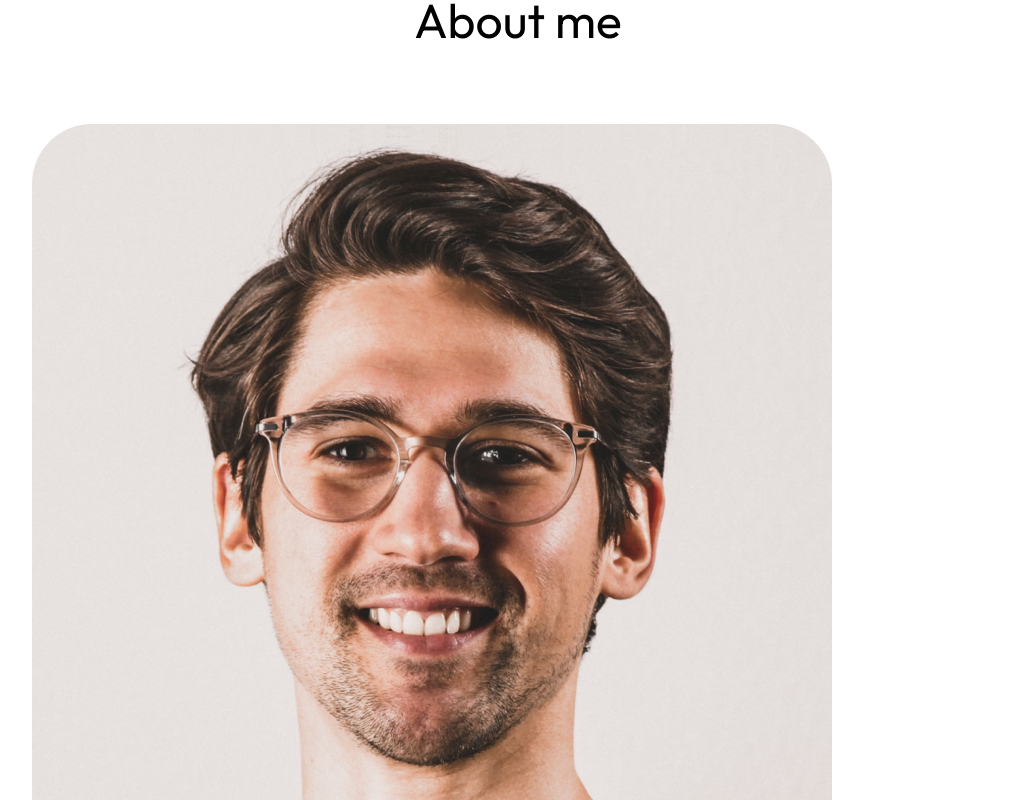
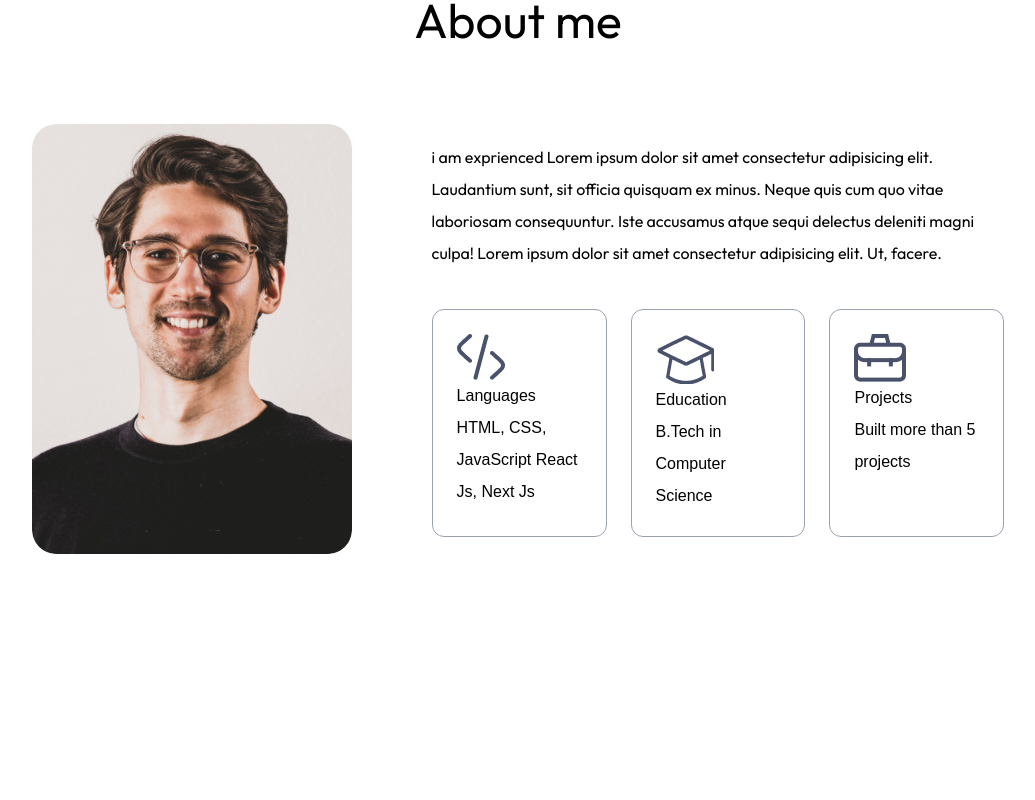
Before and after one commit to MogesBekele/portfolio-in-nextjs, a Next.js app: page / in a window 1280 px wide. Shown: the part 880-1680 px from the top of the page, without its empty margins (122-1157 px from the left). After the commit the page ends 1554 px from the top, so only its background shows below. Built offline with nearby package versions, Linux system fonts and the light colour scheme; a web font is replaced by a local one.

Commit message:
apply the tailwind css on the map section

```diff
--- a/components/About.tsx
+++ b/components/About.tsx
@@ -1,6 +1,6 @@
 import React from "react";
 import Image from "next/image";
-import { assets } from "@/assets/assets";
+import { assets, infoList } from "@/assets/assets";
 
 const About = () => {
   return (
@@ -8,7 +8,7 @@ const About = () => {
       <h4 className="text-center mb-2 text-lg font-main">Inroduction</h4>
       <h2 className="text-center text-5xl font-main">About me</h2>
       <div className="flex w-full flex-col lg:flex-row items-center gap-20 my-20">
-        <div>
+        <div className="w-64 sm:w-80 rounded-3xl max-w-none">
           <Image
             src={assets.user_image}
             alt=""
@@ -16,6 +16,19 @@ const About = () => {
           />
         </div>
         <div className="flex-1 ">
+          <p className=" mb-10 max-w-2xl font-main">
+            i am exprienced Lorem ipsum dolor sit amet consectetur adipisicing elit. Laudantium sunt, sit officia quisquam ex minus. Neque quis cum quo vitae laboriosam consequuntur. Iste accusamus atque sequi delectus deleniti magni culpa! Lorem ipsum dolor sit amet consectetur adipisicing elit. Ut, facere.
+          </p>
+          <ul className="grid grid-cols-1 sm:grid-cols-3 gap-6 max-w-2xl">
+            {infoList.map(({icon, iconDark, title, description}, index)=>(
+              <li className="border-[.5px] border-gray-400 rounded-xl p-6 cursor-pointer" key={index}>
+                <Image src={icon} alt={title}/>
+                <h3>{title}</h3>
+                <p>{description}</p>
+              </li>
+            ))}
+          </ul>
+
 
         </div>
       </div>
```
